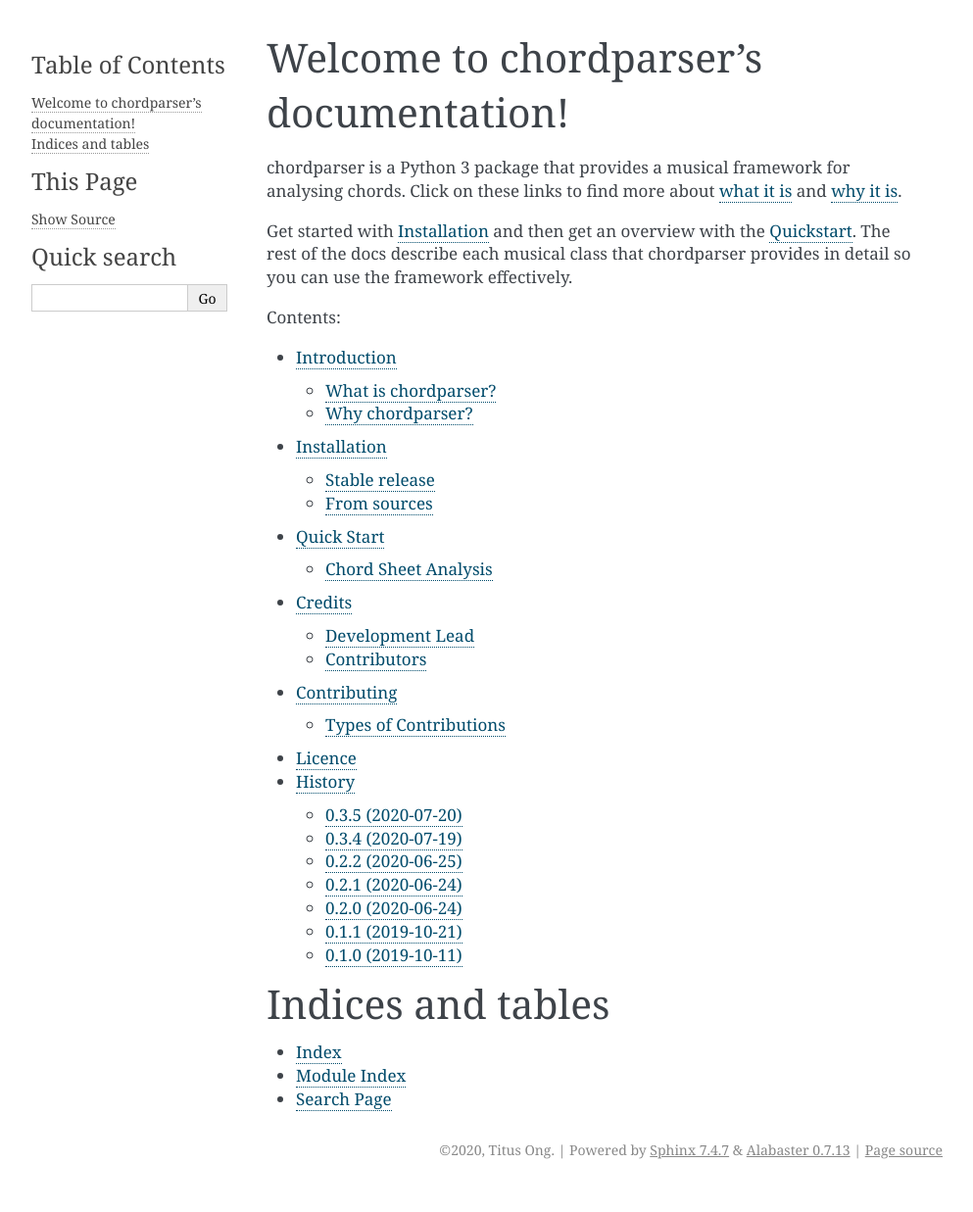
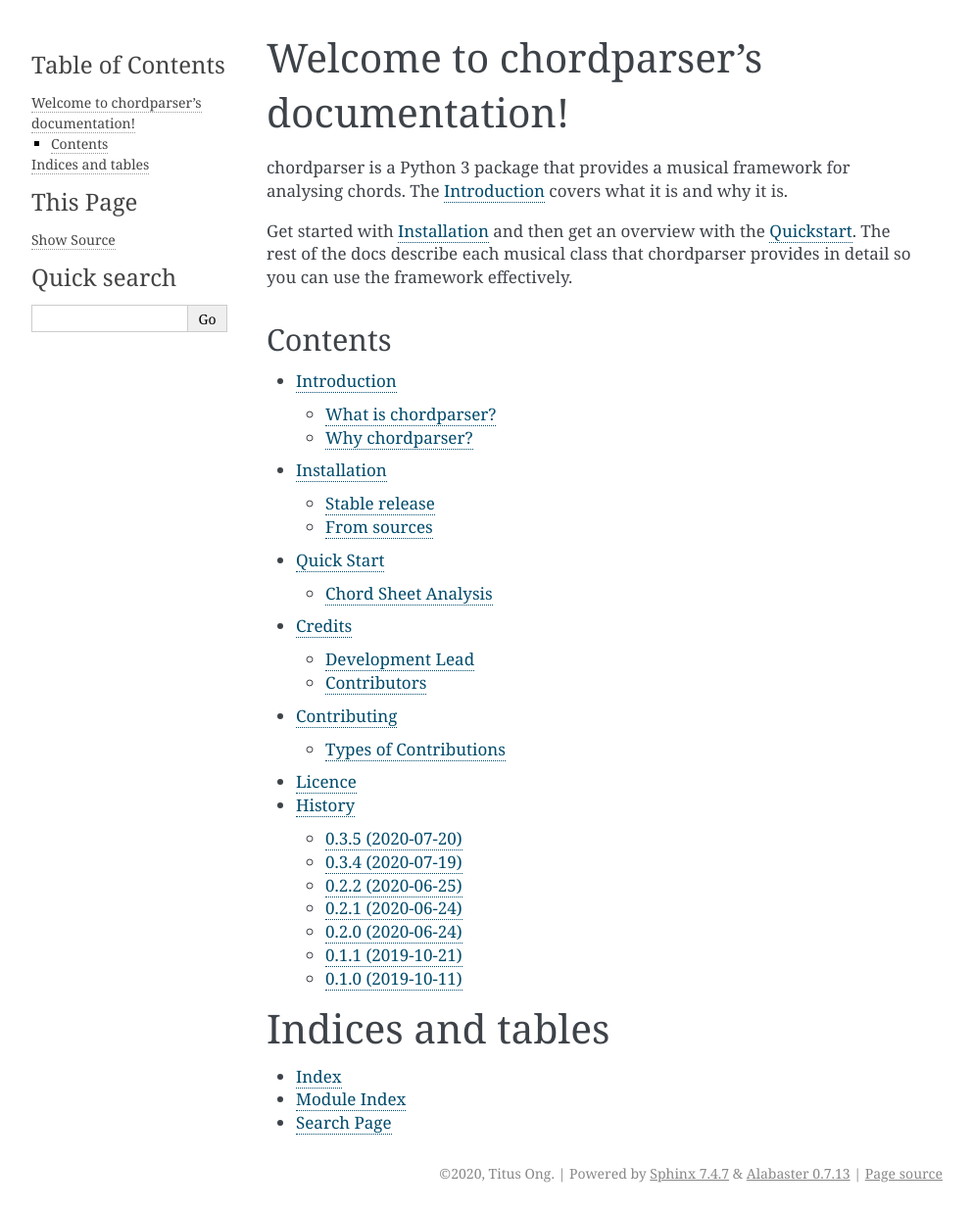
Before and after one commit to titus-ong/chordparser, a Sphinx documentation site: the page built from docs/index.rst, in a window 1280 px wide. Shown: the whole page at 98% size, without its empty margins (148-1141 px from the left). Built offline with Sphinx 7.4.7, drawn with Linux system fonts in a browser that asks for light colours; before the commit the page ends 1213 px from its top, so only the background shows below that.

Commit message:
fix html links

```diff
--- a/docs/index.rst
+++ b/docs/index.rst
@@ -1,13 +1,16 @@
 Welcome to chordparser's documentation!
 =======================================
 
-chordparser is a Python 3 package that provides a musical framework for analysing chords. Click on these links to find more about `what it is <whatiscp.rst>`_ and `why it is <whycp.rst>`_.
+chordparser is a Python 3 package that provides a musical framework for analysing chords. The `Introduction <introduction.html>`_ covers what it is and why it is.
 
-Get started with `Installation <installation.rst>`_ and then get an overview with the `Quickstart <quickstart.rst>`_. The rest of the docs describe each musical class that chordparser provides in detail so you can use the framework effectively.
+Get started with `Installation <installation.html>`_ and then get an overview with the `Quickstart <quickstart.html>`_. The rest of the docs describe each musical class that chordparser provides in detail so you can use the framework effectively.
+
+--------
+Contents
+--------
 
 .. toctree::
    :maxdepth: 2
-   :caption: Contents:
 
    introduction
    installation
--- a/docs/introduction.rst
+++ b/docs/introduction.rst
@@ -20,4 +20,4 @@
 
 With chordparser's musical framework, chord structures from a basic V-I cadence to more complicated secondary chords can be analysed. Here are some examples of chords that can be analysed for: diatonic chords, mode mixture/ borrowed chords, secondary dominant chords (e.g. V/V), secondary leading tone chords.
 
-Possible applications of chordparser include incorporating it into a songbook application or reading and analysing your own chord sheets. Check out the `Quickstart <quickstart.rst>`_ on how you can do that and more.
+Possible applications of chordparser include incorporating it into a songbook application or reading and analysing your own chord sheets. Check out the `Quickstart <quickstart.html>`_ on how you can do that and more.
```
